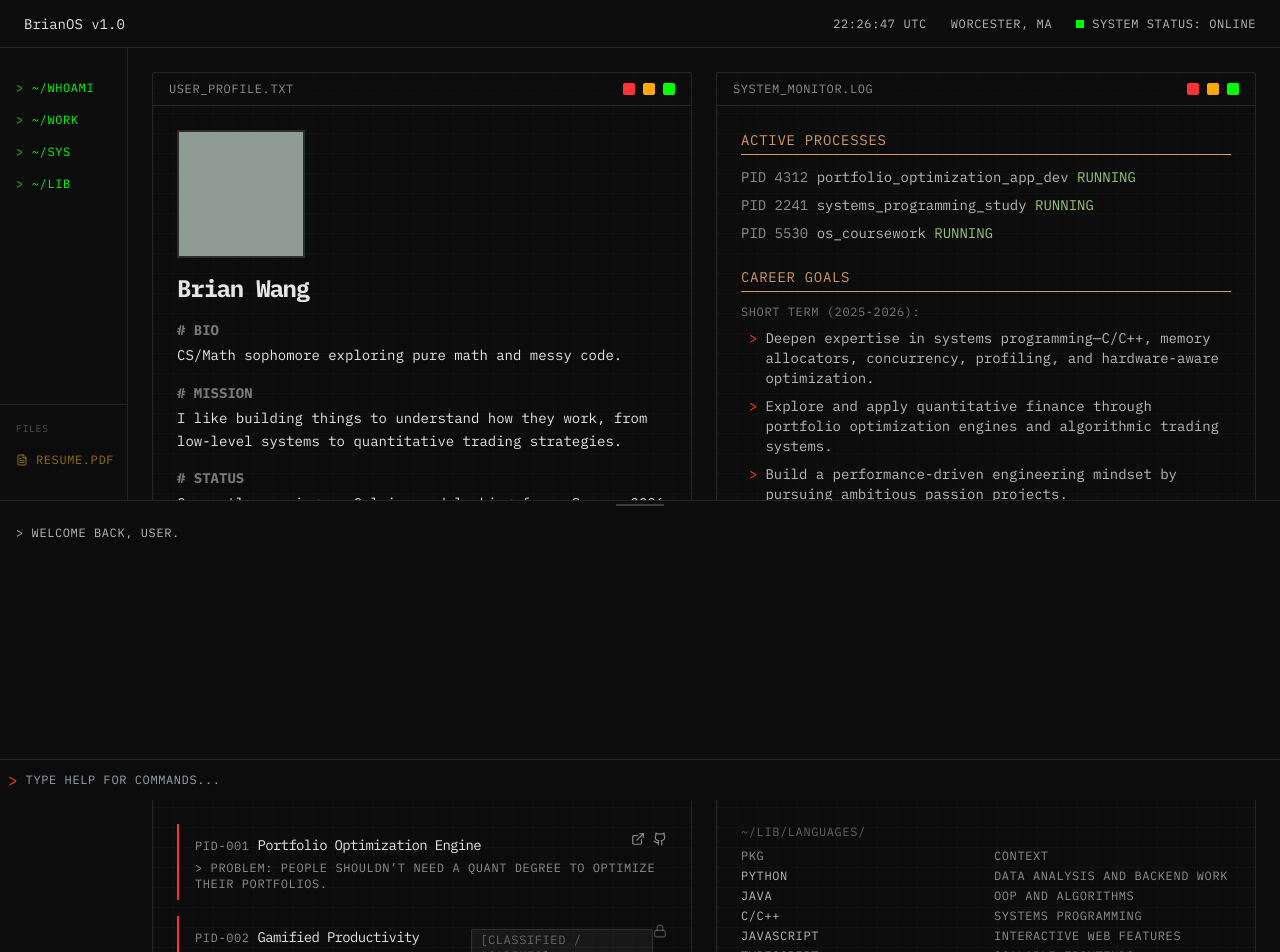
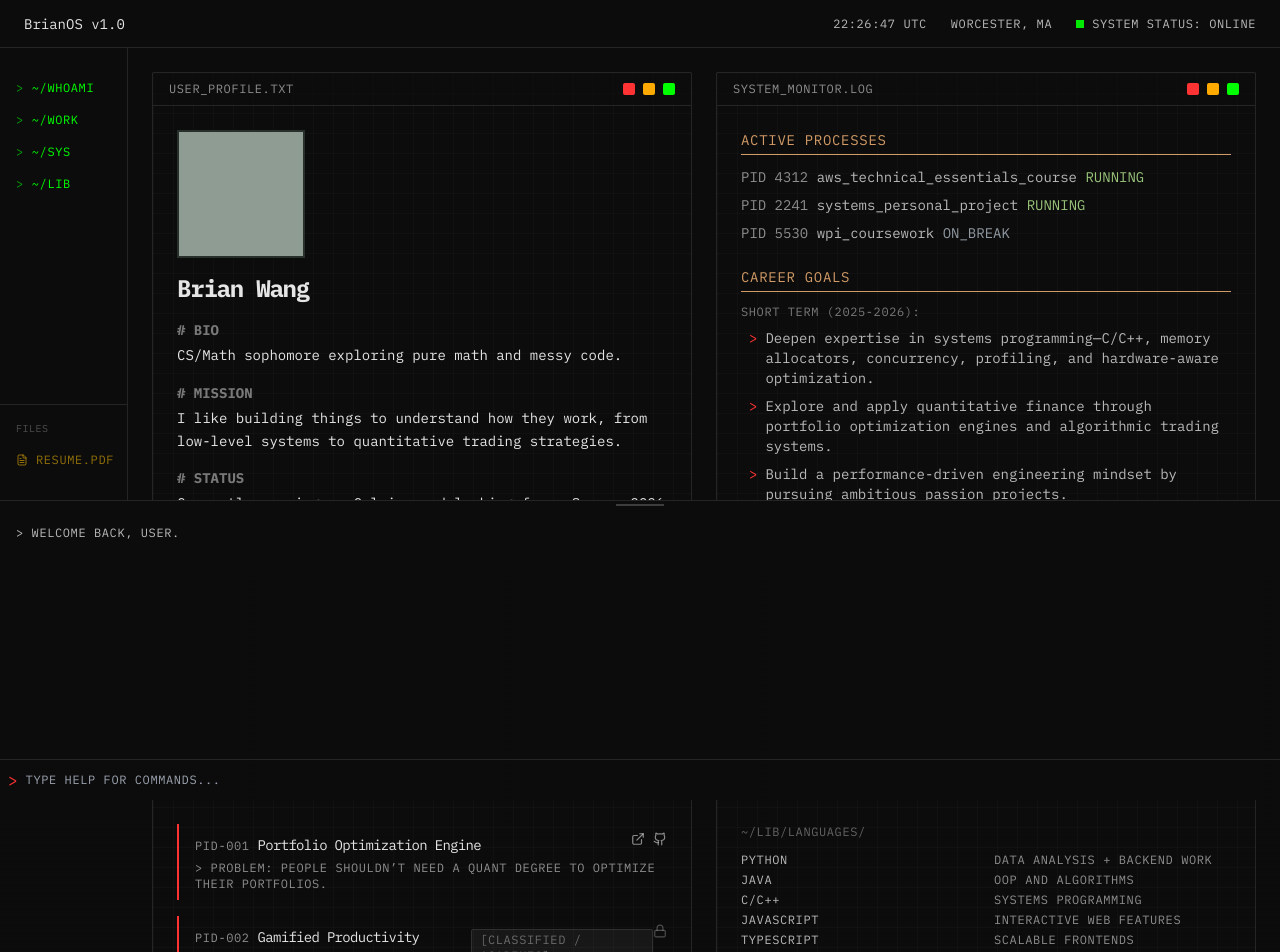
Before and after one commit to bwang257/bwang257.github.io, a React (Vite) app: page / in a window 1280 px wide. Shown: the top 952 px of the page. Built offline with nearby package versions, Linux system fonts and the light colour scheme; grey boxes are pictures that could not be loaded.

Commit message:
Revised active processes

```diff
--- a/src/App.jsx
+++ b/src/App.jsx
@@ -279,9 +279,9 @@ const UserProfileWindow = () => {
 ================================================================ */
 const SystemMonitorWindow = () => {
   const activeProcesses = [
-    { pid: 4312, name: "portfolio_optimization_app_dev", status: "RUNNING" },
-    { pid: 2241, name: "systems_programming_study", status: "RUNNING" },
-    { pid: 5530, name: "os_coursework", status: "RUNNING" }
+    { pid: 4312, name: "aws_technical_essentials_course", status: "RUNNING" },
+    { pid: 2241, name: "systems_personal_project", status: "RUNNING" },
+    { pid: 5530, name: "wpi_coursework", status: "ON_BREAK" }
   ];
 
   return (
@@ -444,7 +444,7 @@ const RunningServicesWindow = () => {
 const InstalledPackagesWindow = () => {
   const skillCategories = {
     "~/lib/languages/": [
-      { name: "Python", context: "Data analysis and backend work" },
+      { name: "Python", context: "Data analysis + Backend work" },
       { name: "Java", context: "OOP and algorithms" },
       { name: "C/C++", context: "Systems programming" },
       { name: "JavaScript", context: "Interactive web features" },
@@ -486,8 +486,6 @@ const InstalledPackagesWindow = () => {
             <div className="text-[#e5e5e5]/40 mb-2">{category}</div>
             <div className="space-y-1">
               <div className="grid grid-cols-[1fr_1fr] gap-4 text-[#e5e5e5]/60 mb-1 uppercase tracking-wider">
-                <div>PKG</div>
-                <div>CONTEXT</div>
               </div>
               {skills.map((skill, idx) => {
                 return (
```
